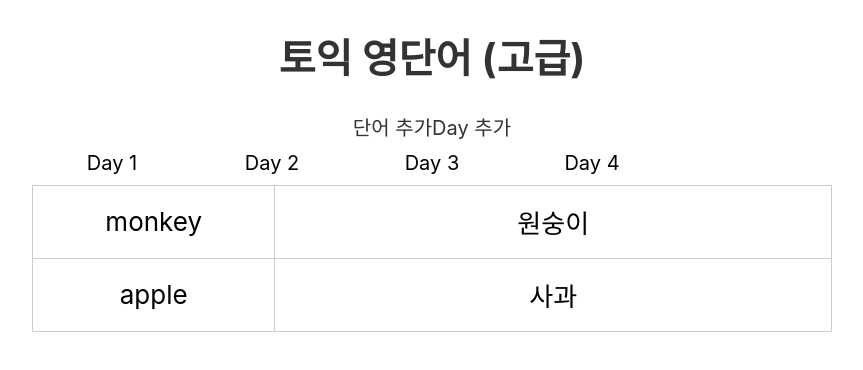
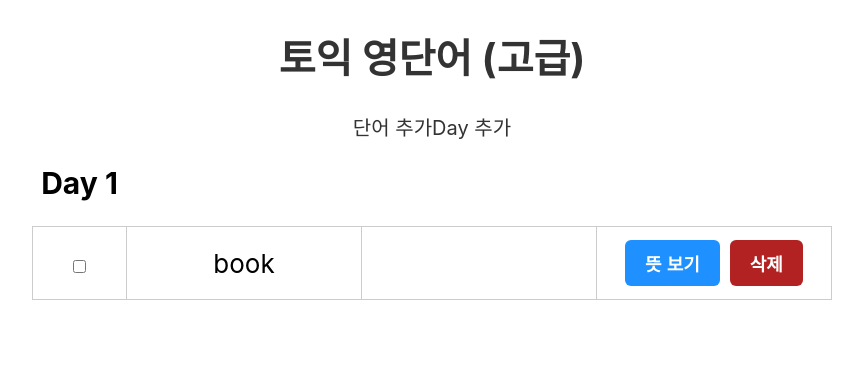
Before and after one commit to uthem150/React-Dictionary, a React (Create React App) app: page /day/1 in a window 1280 px wide. Shown: the top 370 px of the page, without its empty margins (208-1071 px from the left). Built offline with nearby package versions, Linux system fonts and the light colour scheme.

Commit message:
라우터 구현(react-router-dom)

```diff
--- a/package.json
+++ b/package.json
@@ -8,6 +8,7 @@
     "@testing-library/user-event": "^13.5.0",
     "react": "^18.2.0",
     "react-dom": "^18.2.0",
+    "react-router-dom": "^6.22.0",
     "react-scripts": "5.0.1",
     "web-vitals": "^2.1.4"
   },
--- a/src/App.js
+++ b/src/App.js
@@ -2,14 +2,25 @@ import "./App.css";
 import DayList from "./component/DayList";
 import Header from "./component/Header";
 import Day from "./component/Day";
+import EmptyPage from "./component/EmptyPage";
+import { BrowserRouter, Route, Routes } from "react-router-dom";
 
 function App() {
   return (
-    <div className="App">
-      <Header />
-      <DayList />
-      <Day />
-    </div>
+    <BrowserRouter>
+      <div className="App">
+        <Header />
+
+        <Routes>
+          {/* 첫 페이지에는 day List를 보여줌 */}
+          <Route path="/" element={<DayList />}></Route>
+          {/* day/1에 들어가면, day라는 변수로 1의 값을 얻음 */}
+          <Route path="/day/:day" element={<Day />}></Route>
+          {/* 이상한 경로에 접근시 -> path="*"은 모든 경로를 나타내는 와일드 카드 */}
+          <Route path="*" element={<EmptyPage />}></Route>
+        </Routes>
+      </div>
+    </BrowserRouter>
   );
 }
 
--- a/src/component/Day.js
+++ b/src/component/Day.js
@@ -1,23 +1,24 @@
 import dummy from "../db/data.json";
+import Word from "./Word";
+import { useParams } from "react-router-dom";
 
 //특정 Day를 들어갔을 때, 단어들이 나오는 페이지
 export default function Day() {
-  const day = 4;
+  const a = useParams(); //day/:day이므로, {day: 1}과 같은 객체 형식으로 값을 받아옴
+  const day = a.day;
   // 특정 day의 단어만 보이도록 filter
-  const wordList = dummy.words.filter((word) => Number(word.day) === day);
+  const wordList = dummy.words.filter(
+    (word) => Number(word.day) === Number(day)
+  );
 
   return (
     <>
       <table>
+        <h2>Day {day}</h2>
         <tbody>
           {/* ()=>{}을 하면 {}안에 return을 넣어야 함*/}
           {wordList.map((word) => (
-            //table row, 테이블의 한 행
-            <tr>
-              {/* table data, 테이블의 데이터 셀 */}
-              <td>{word.eng}</td>
-              <td>{word.kor}</td>
-            </tr>
+            <Word word={word} key={word.id} />
           ))}
         </tbody>
       </table>
--- a/src/component/DayList.js
+++ b/src/component/DayList.js
@@ -1,14 +1,20 @@
 import dummy from "../db/data.json";
+import { Link } from "react-router-dom";
 
 export default function DayList() {
   console.log(dummy);
   return (
     <ul className="list_day">
       {/* 배열을 받아서, 새로운 배열을 반환하는 map사용 */}
-      {dummy.days.map((day) => {
+      {dummy.days.map((day) => (
         //key: 반복되는 요소에 고유한 값을 넣어야 함
-        return <li key={day.id}>Day {day.day}</li>;
-      })}
+
+        <li key={day.id}>
+          {/* a태그는 클릭할 때마다 새로운 페이지를 로드하게 되는 단점 */}
+          {/* SPA (Single-Page Application)에서 페이지 전환을 부드럽게 처리하기 위해 Link태그 사용. */}
+          <Link to={`/day/${day.day}`}>Day {day.day}</Link>
+        </li>
+      ))}
     </ul>
   );
 }
--- /dev/null
+++ b/src/component/EmptyPage.js
@@ -0,0 +1,10 @@
+import { Link } from "react-router-dom";
+
+export default function EmptyPage() {
+  return (
+    <>
+      <h2>잘못된 접근입니다.</h2>
+      <Link to="/">돌아가기</Link>
+    </>
+  );
+}
--- a/src/component/Header.js
+++ b/src/component/Header.js
@@ -1,8 +1,12 @@
+import { Link } from "react-router-dom";
+
 export default function Header() {
   return (
     <div className="Header">
       <h1>
-        <a>토익 영단어 (고급)</a>
+        {/* a태그는 클릭할 때마다 새로운 페이지를 로드하게 되는 단점 */}
+        {/* SPA (Single-Page Application)에서 페이지 전환을 부드럽게 처리하기 위해 Link태그 사용. */}
+        <Link to="/">토익 영단어 (고급)</Link>
       </h1>
       <div className="menu">
         <a href="#x" className="link">
--- /dev/null
+++ b/src/component/Word.js
@@ -0,0 +1,29 @@
+import { useState } from "react";
+
+export default function Word({ word }) {
+  //처음에는 뜻이 보이지 않도록  false
+  const [isShow, setIsShow] = useState(false);
+
+  function toggleShow() {
+    // toggle이니, 누를때 마다 상태가 반대가 되도록
+    setIsShow(!isShow);
+  }
+
+  return (
+    //table row, 테이블의 한 행
+    <tr>
+      {/* table data, 테이블의 데이터 셀 */}
+      <td>
+        {/* checked는 데이터 파일, word 배열의 isDone 속성 */}
+        <input type="checkbox" checked={word.isDone}></input>
+      </td>
+      <td>{word.eng}</td>
+      {/* isShow가 true일때만 보이도록 */}
+      <td>{isShow && word.kor}</td>
+      <td>
+        <button onClick={toggleShow}>뜻 {isShow ? "숨기기" : "보기"}</button>
+        <button class="btn_del">삭제</button>
+      </td>
+    </tr>
+  );
+}
```
Also changed, not shown: src/App.css (line endings or trailing spaces), 1 other file (tests, documents, lock files or other folders).
